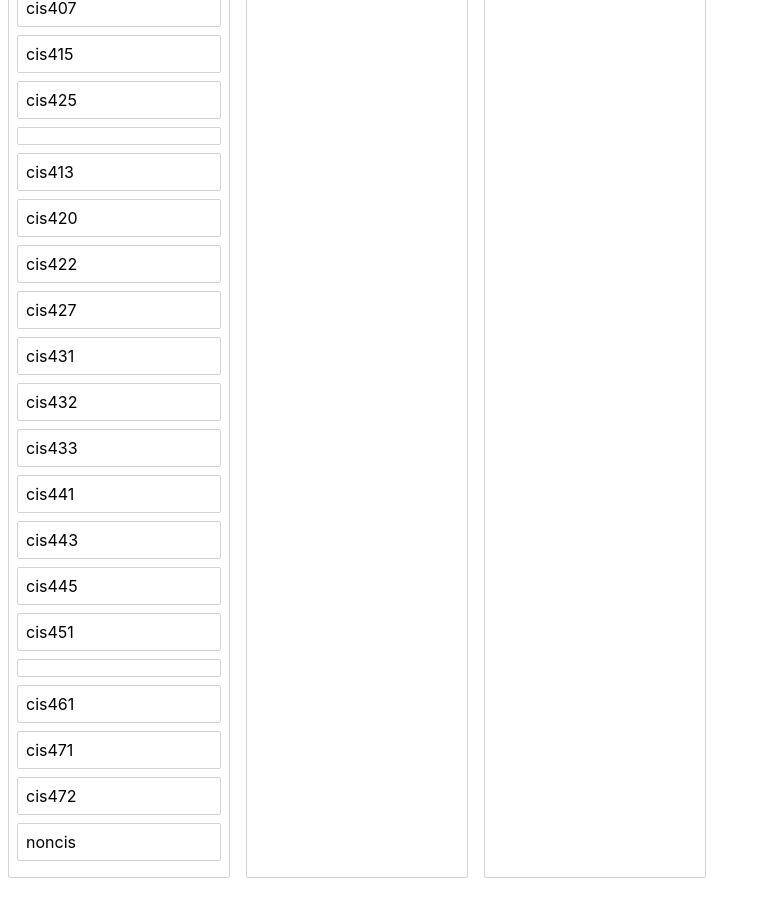
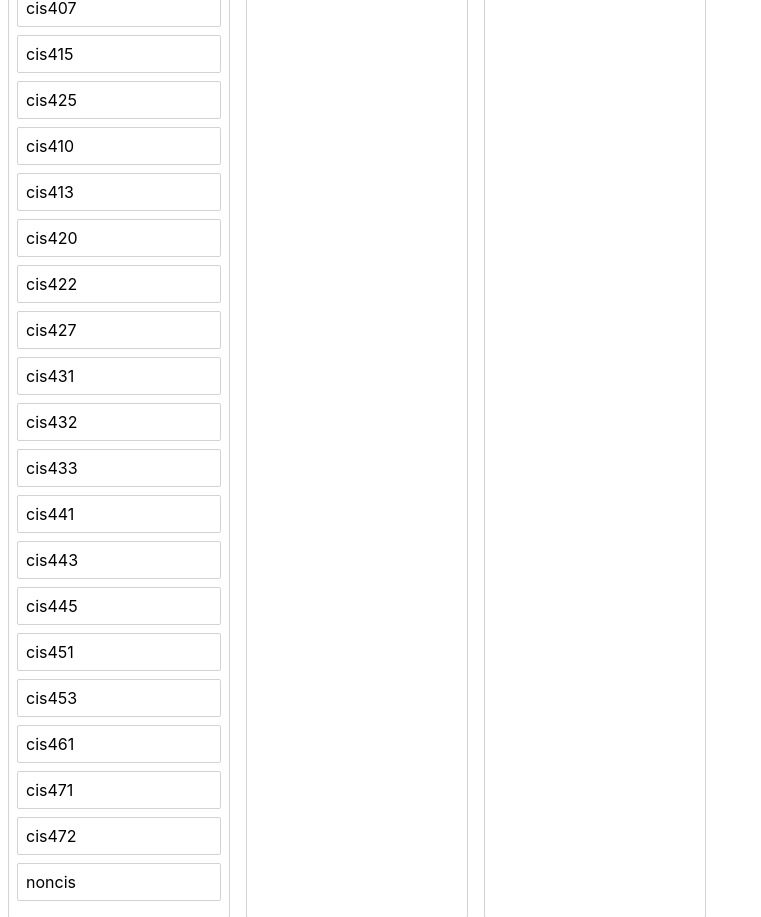
Before and after one commit to zetelight/InsomniHack, a React (Create React App) app: page / in a window 1280 px wide. Shown: the part 540-1457 px from the top of the page, without its empty margins (0-761 px from the left). Before the commit the page ends 1426 px from the top, so only its background shows below. Built offline with nearby package versions, Linux system fonts and the light colour scheme.

Commit message:
fixd the bugs of didn't show up tasks

```diff
--- a/src/initial-data.js
+++ b/src/initial-data.js
@@ -99,9 +99,9 @@ const initialData = {
         'cis410':
         {
             id: 'cis410',
-            cotent: 'cis410',
+            content: 'cis410',
             isMoveble: false,
-            context: 'Different Topic',
+            context: 'Different Topics.',
             preReq: []
         },
         'cis413':
@@ -195,7 +195,7 @@ const initialData = {
         'cis453':
         {
             id: 'cis453',
-            cotent: 'cis453',
+            content: 'cis453',
             isMoveble: false,
             context: 'Databases, machine learning, artificial intelligence, statistics, and data visualization. Examines data warehouses, data preprocessing, association and classification rule mining, and cluster analysis.',
             preReq: ['cis451']
```
